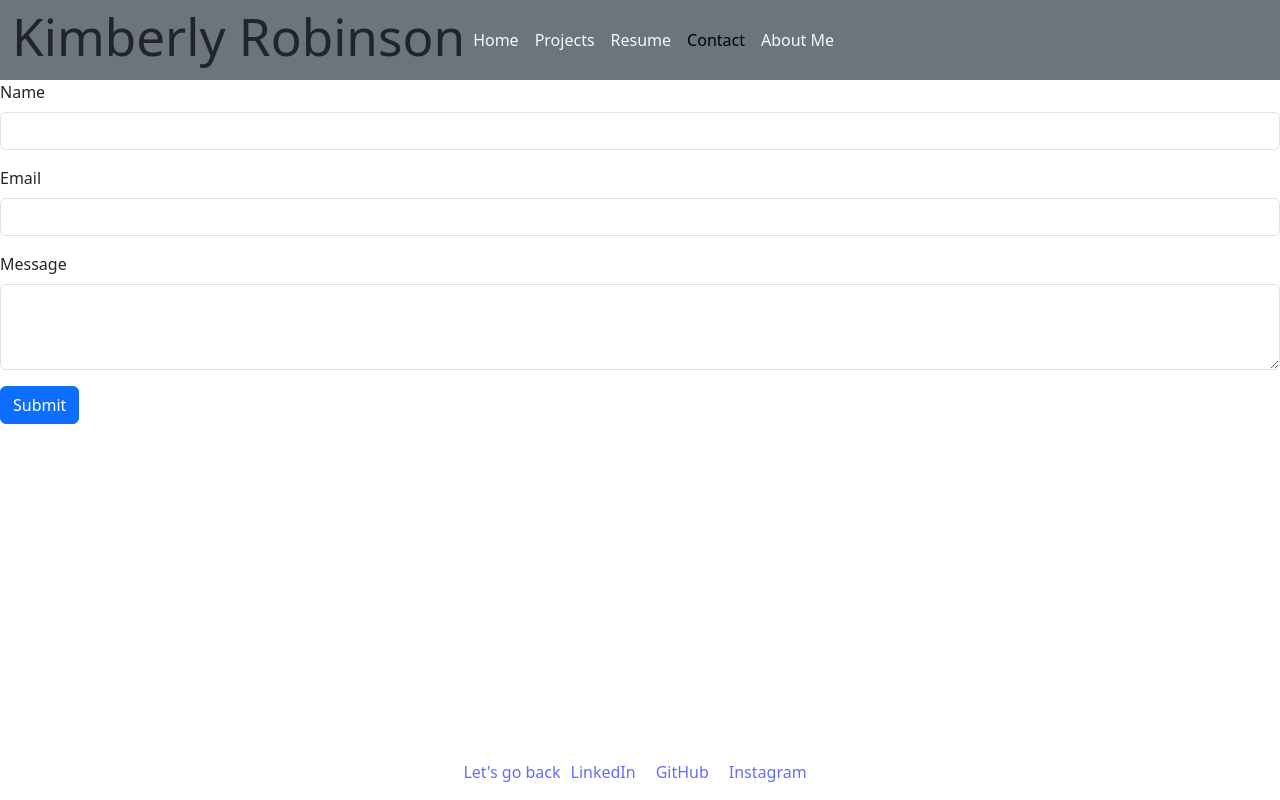
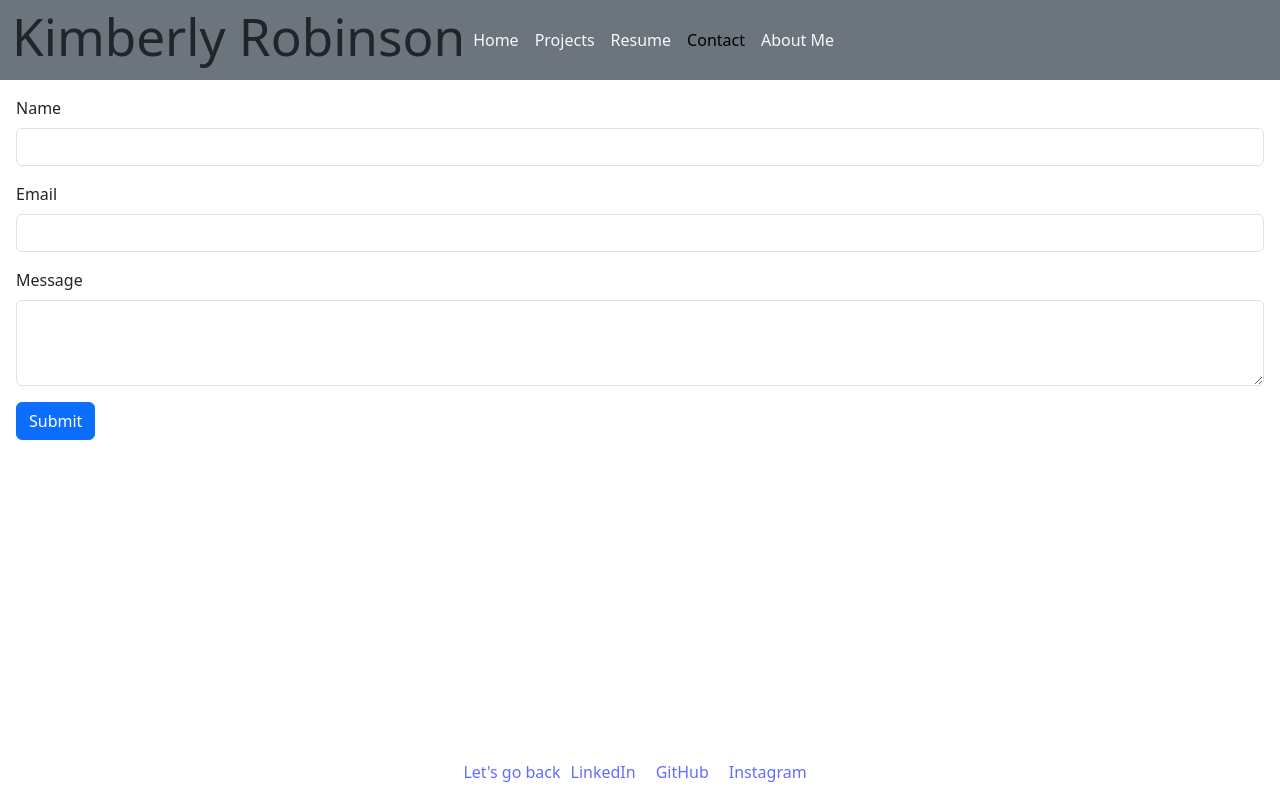
Before and after one commit to kimberlyrobinson11122/my_portfolio, a React (Vite) app: page /contact in a window 1280 px wide. Built offline with nearby package versions, Linux system fonts and the light colour scheme.

Commit message:
added padding

```diff
--- a/src/pages/ContactPage.jsx
+++ b/src/pages/ContactPage.jsx
@@ -63,7 +63,7 @@ const ContactPage = () => {
   };
 
   return (
-    <form onSubmit={handleSubmit}>
+    <form className="p-3" onSubmit={handleSubmit}>
       <div className="mb-3">
         <label htmlFor="name" className="form-label">
           Name
```
